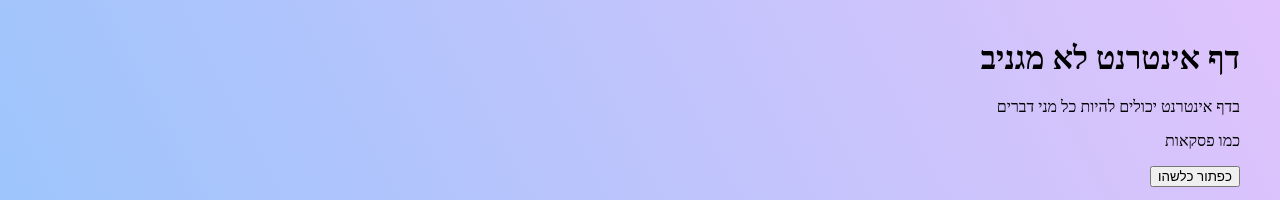
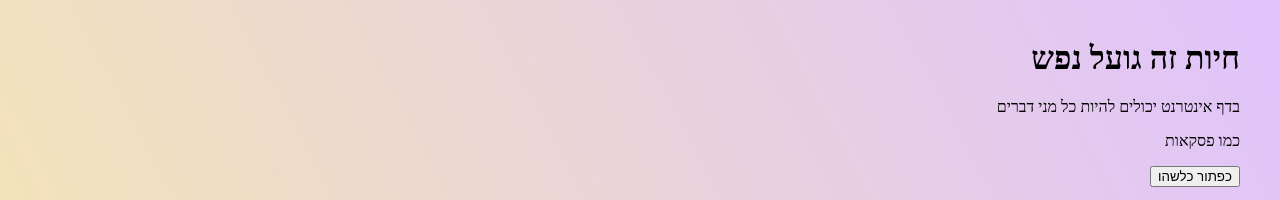
Before and after one commit to nofar-azu/animals, a plain HTML site: page index.html in a window 1280 px wide. Shown: the top 200 px of the page. Drawn offline with Linux system fonts and the light colour scheme.

Commit message:
Update index.html

```diff
--- a/index.html
+++ b/index.html
@@ -7,7 +7,7 @@
     זו העריכה השנייה שלי
 
          -->
-    <body style="background-image: linear-gradient(62deg, #8EC5FC 0%, #E0C3FC 100%);padding: 2rem; direction: rtl;">
+    <body style="background-image: linear-gradient(62deg, #f7eaab 0%, #E0C3FC 100%);padding: 2rem; direction: rtl;">
         <!--
 למשל
 h1
@@ -15,7 +15,7 @@ h1
 
          -->
         <h1>
-          דף אינטרנט לא מגניב
+        חיות זה גועל נפש
         </h1>
 
         בדף אינטרנט יכולים להיות כל מני דברים
```
